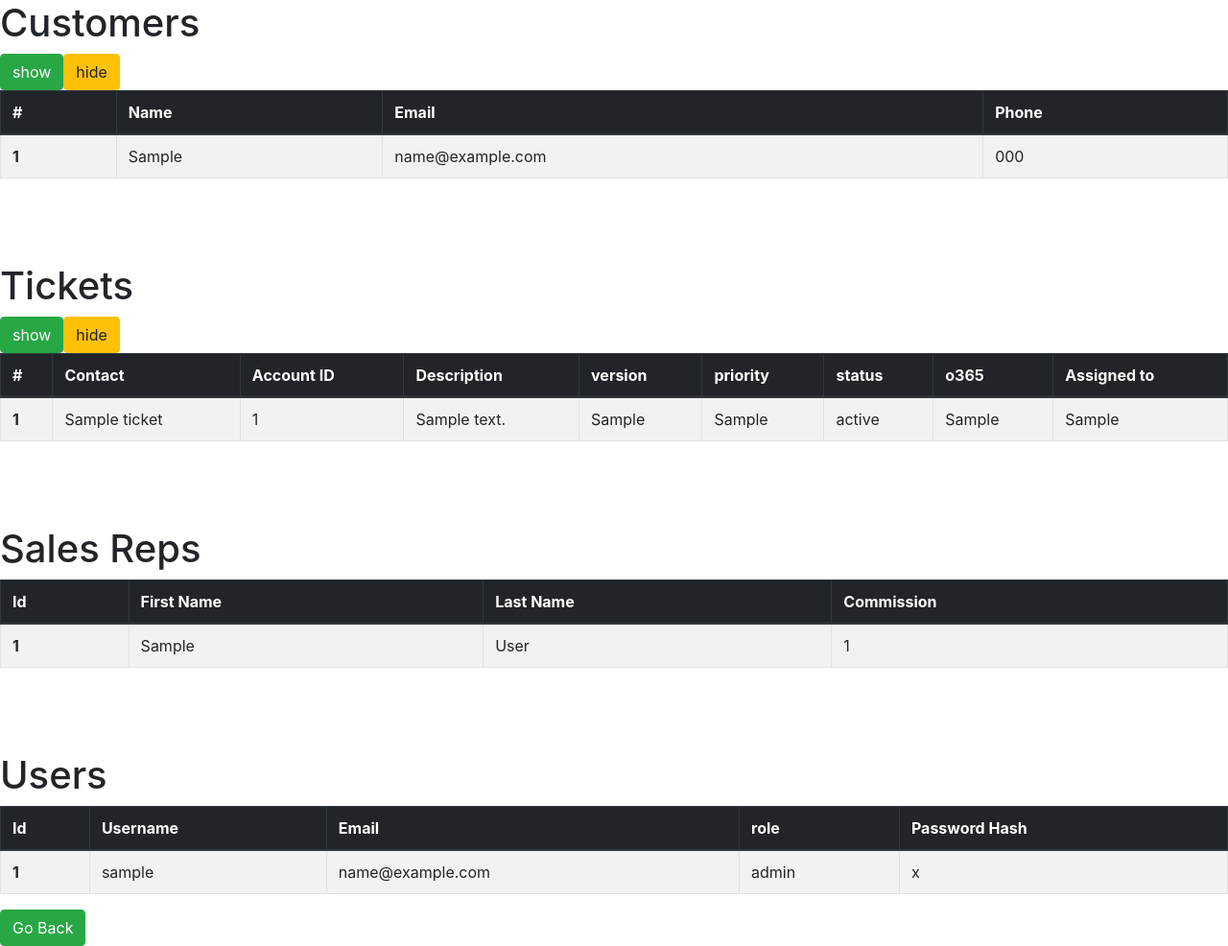
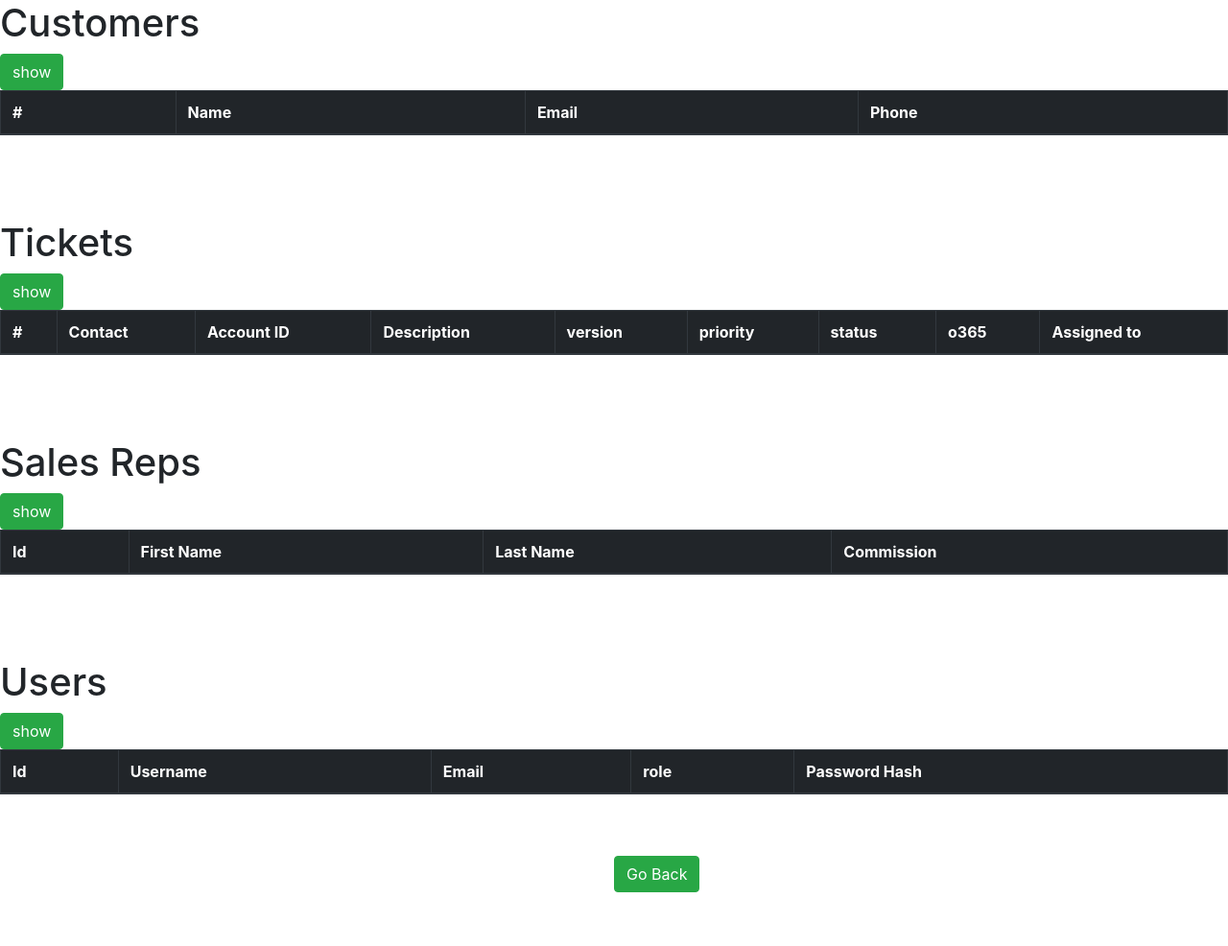
Before and after one commit to Matt-LaFayette/Research_Project, a Flask app: page /masterlist in a window 1280 px wide. Shown: the whole page at 96% size. After the commit the page ends 930 px from the top, so only its background shows below. Run offline with Flask 2, Linux system fonts and the light colour scheme; a user stored in the database is signed in; tables that the repository leaves empty hold one stand-in row (values such as "Sample post"); some libraries are stand-ins or nearby versions.

Commit message:
css and changes to template

```diff
--- a/app/static/CSS/style.css
+++ b/app/static/CSS/style.css
@@ -157,10 +157,11 @@ body {
     }
 }
 
-@media only screen and (max-width: 476px) {
+@media only screen and (max-width: 728px) {
 	.outer_card {
 		border: none;
 		border-style: none;
+    margin-top: 20%;
 	}
 }
 /*@media only screen and (min-width: 375px) {
@@ -172,10 +173,7 @@ body {
 /*end login page media queries*/
 
 .outer_ticket_search {
-	border-style: solid;
 	font-size: 16px;
-  border-left: none;
-  border-top: none;
 }
 
 @media only screen and (max-width: 375px) {
@@ -276,7 +274,7 @@ body {
 @media screen and (min-width: 700px) {
   .dropdown {
   	display: none;
-}
+  }
 }
 /* On screens that are less than 700px wide, make the sidebar into a topbar */
 @media screen and (max-width: 700px) {
@@ -292,9 +290,16 @@ body {
   }
 }
 
-@media screen and (min-width: 421px) {
+/*@media screen and (min-width: 421px) {
   #logged_in_user {
     position: absolute;
+  }
+}*/
+
+@media screen and (min-width: 701px) {
+  #logged_in_user {
+    position: absolute;
+    display: inline-block;
   }
 }
 
@@ -311,6 +316,8 @@ body {
   }
 }
 
+
+
 @media only screen and (min-width: 319px) {
 	body {
 		width:100%;
--- a/app/templates/masterlist.html
+++ b/app/templates/masterlist.html
@@ -6,7 +6,7 @@
 <link rel="stylesheet" type="text/css" href="{{ url_for('static', filename='CSS/style.css') }}">
 
 
-<h1>Customers</h1><button id="show_customer" class="btn btn-success">show</button><button id="hide_customer" class="btn btn-warning">hide</button>
+<h1>Customers</h1><button id="show_customer" class="btn btn-success">show</button><button id="hide_customer" class="btn btn-warning" style="display: none;">hide</button>
 <table class="table table-striped table-bordered table-hover">
   <thead class="thead-dark">
     <tr>
@@ -16,7 +16,7 @@
       <th scope="col">Phone</th>
     </tr>
   </thead>
-  <tbody id="customer">
+  <tbody id="customer" style="display: none;">
     <tr>
 {% for x in customer %}
       <th scope="row">{{x.cx_id}}</th>
@@ -31,15 +31,19 @@
 <script>
 	$("#hide_customer").click(function(){
 		$("#customer").hide();
+    $("#hide_customer").hide();
+    $("#show_customer").fadeIn();
 	});
 	$("#show_customer").click(function(){
 		$("#customer").show();
+    $("#show_customer").hide();
+    $("#hide_customer").fadeIn();
 	});
 </script>
 
 <br><br><br>
 
-<h1>Tickets</h1><button id="show_ticket" class="btn btn-success">show</button><button id="hide_ticket" class="btn btn-warning">hide</button>
+<h1>Tickets</h1><button id="show_ticket" class="btn btn-success">show</button><button id="hide_ticket" class="btn btn-warning" style="display: none;">hide</button>
 <table class="table table-striped table-bordered table-hover">
   <thead class="thead-dark">
     <tr>
@@ -54,7 +58,7 @@
       <th scope="col">Assigned to</th>
     </tr>
   </thead>
-  <tbody id="ticket">
+  <tbody id="ticket" style="display: none;">
     <tr>
 {% for x in ticket %}
       <th scope="row">{{x.id}}</th>
@@ -74,15 +78,19 @@
 <script>
 	$("#hide_ticket").click(function(){
 		$("#ticket").hide();
+    $("#hide_ticket").hide();
+    $("#show_ticket").fadeIn();
 	});
 	$("#show_ticket").click(function(){
 		$("#ticket").show();
+    $("#show_ticket").hide();
+    $("#hide_ticket").fadeIn();
 	});
 </script>
 
 <br><br><br>
 
-<h1>Sales Reps</h1>
+<h1>Sales Reps</h1><button id="show_sales_rep" class="btn btn-success">show</button><button id="hide_sales_rep" class="btn btn-warning" style="display: none;">hide</button>
 <table class="table table-striped table-bordered table-hover">
   <thead class="thead-dark">
     <tr>
@@ -92,7 +100,7 @@
       <th scope="col">Commission</th>
     </tr>
   </thead>
-  <tbody>
+  <tbody id="sales_rep" style="display: none;">
   	<tr>
 	{% for x in sales %}
       <th scope="row">{{x.sales_rep_id}}</th>
@@ -104,9 +112,23 @@
   </tbody>
 </table>
 
+<script>
+  $("#hide_sales_rep").click(function(){
+    $("#sales_rep").hide();
+    $("#hide_sales_rep").hide();
+    $("#show_sales_rep").fadeIn();
+  });
+  $("#show_sales_rep").click(function(){
+    $("#sales_rep").show();
+    $("#show_sales_rep").hide();
+    $("#hide_sales_rep").fadeIn();
+  });
+</script>
+
+
 <br><br><br>
 
-<h1>Users</h1>
+<h1>Users</h1><button id="show_user" class="btn btn-success">show</button><button id="hide_user" class="btn btn-warning" style="display: none;">hide</button>
 <table class="table table-striped table-bordered table-hover">
   <thead class="thead-dark">
     <tr>
@@ -117,7 +139,7 @@
       <th scope="col">Password Hash</th>
     </tr>
   </thead>
-  <tbody>
+  <tbody id="user" style="display: none;">
     <tr>
 {% for x in user %}
       <th scope="row">{{x.id}}</th>
@@ -130,4 +152,19 @@
   </tbody>
 </table>
 
-<a href="{{url_for('createcustomer')}}"><button type="button" class="btn btn-success">Go Back</button></a>
+<script>
+  $("#hide_user").click(function(){
+    $("#user").hide();
+    $("#hide_user").hide();
+    $("#show_user").fadeIn();
+  });
+  $("#show_user").click(function(){
+    $("#user").show();
+    $("#show_user").hide();
+    $("#hide_user").fadeIn();
+  });
+</script>
+
+<br><br>
+
+<a href="{{url_for('createcustomer')}}"><button type="button" class="btn btn-success" style="margin-left: 50%;">Go Back</button></a>
```
Also changed, not shown: app/templates/template.html (+10 -5 lines).
